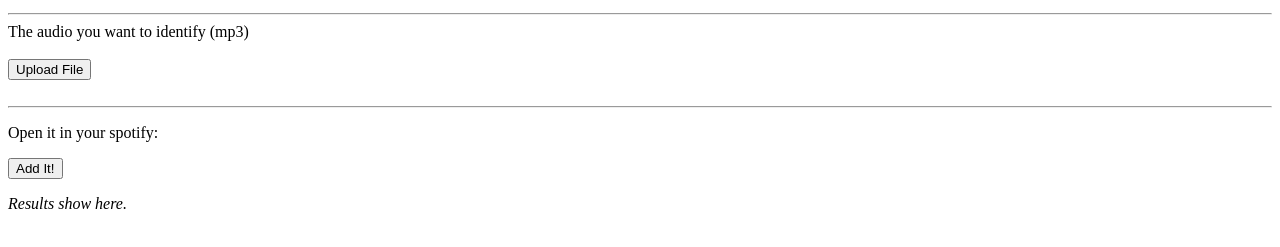
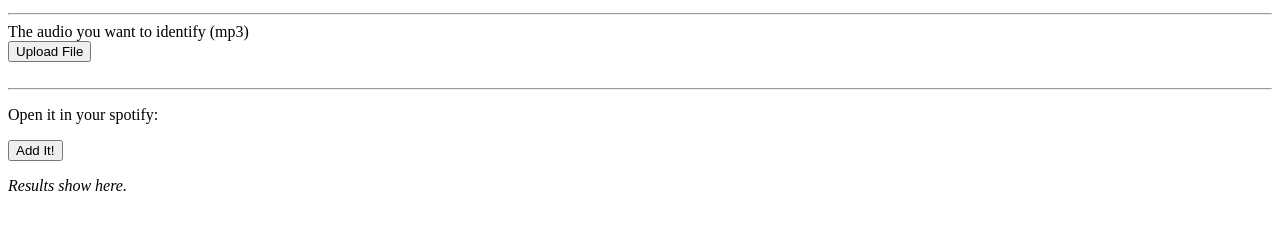
Before and after one commit to ajmarkow/spotify-webclip, a website: page src/index.html in a window 1280 px wide. Shown: the part 37-284 px from the top of the page. Drawn offline with Linux system fonts and the light colour scheme.

Commit message:
Update inline element styling and padding again.

```diff
--- a/src/css/styles.css
+++ b/src/css/styles.css
@@ -78,7 +78,7 @@ h1 {
 
 #inline {
   margin-top: 30px;
-  margin-bottom: 15%;
+  margin-bottom: 10%;
   max-width: 50px;
   max-height: 50%;
 }
```
Also changed, not shown: src/index.html (+0 -1 lines).
